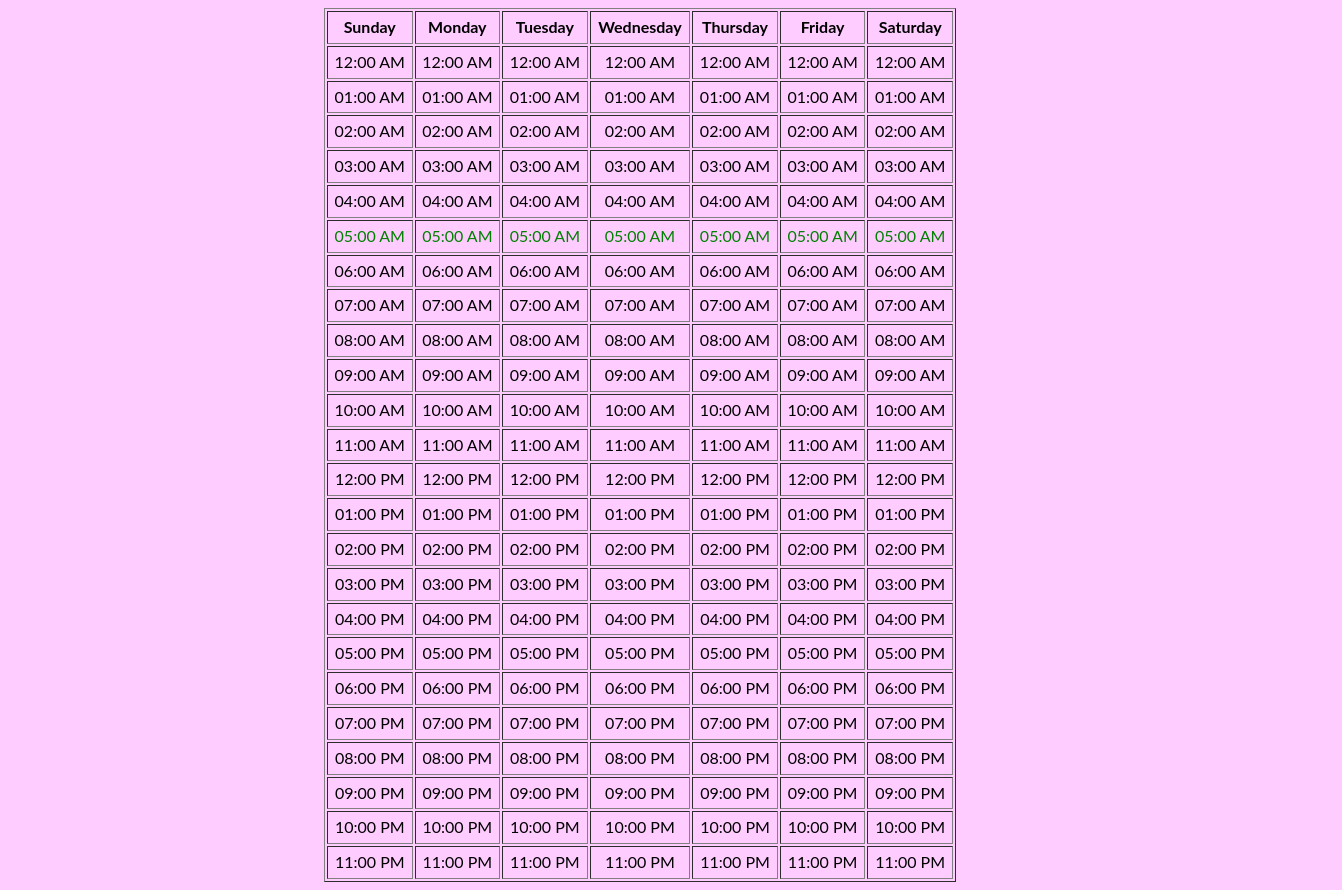
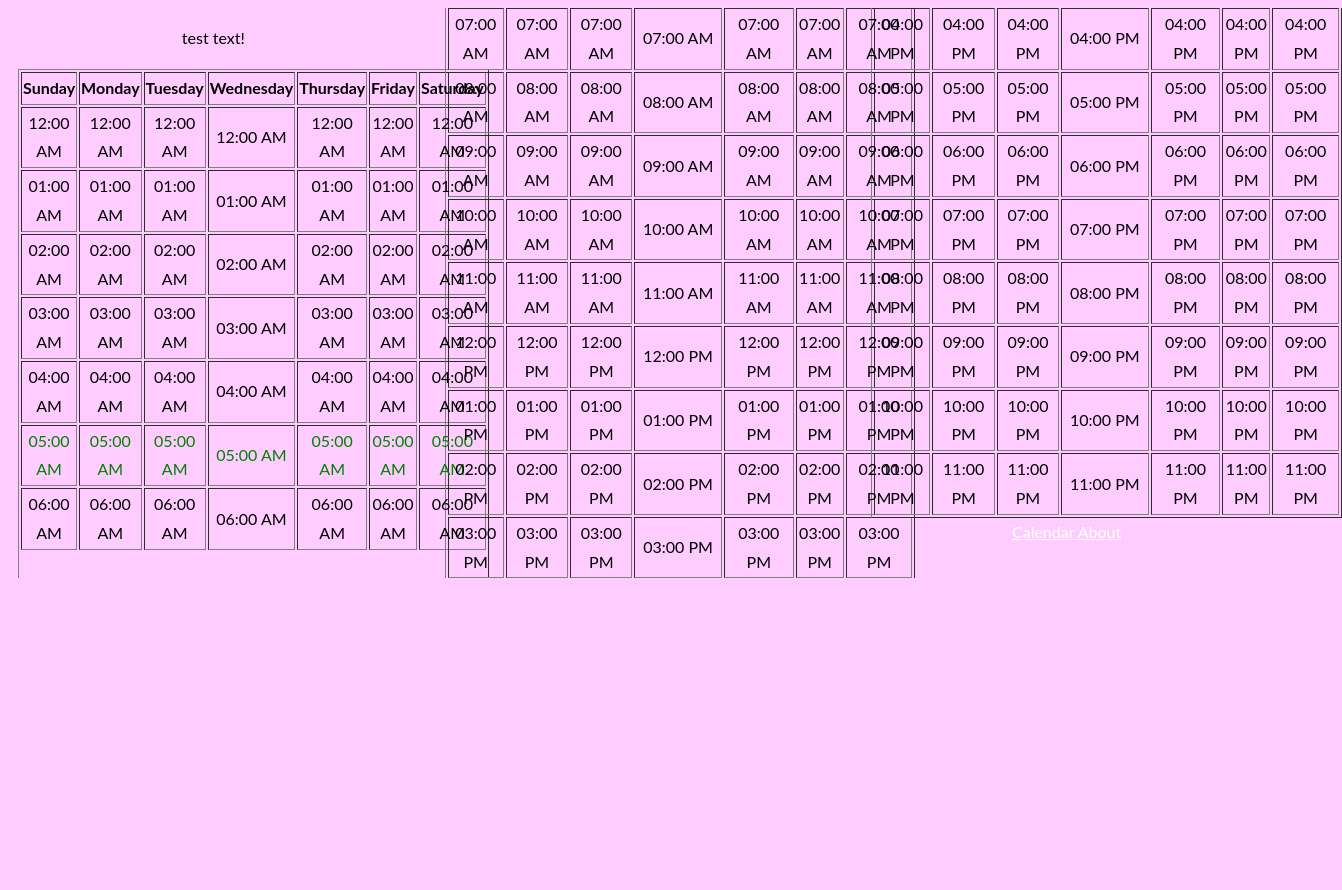
Before and after one commit to glassrocks/pill-pattern, a plain HTML site: page calendar.html in a window 1280 px wide. Shown: the whole page, 1342 px wide, since content can reach past the window. After the commit the page ends 800 px from the top, so only its background shows below. Drawn offline with nearby package versions, Linux system fonts and the light colour scheme.

Commit message:
updated layout/js of website

```diff
--- a/assets/calendar-styles.css
+++ b/assets/calendar-styles.css
@@ -1,16 +1,33 @@
 body, h1 ,h2, h3, h4, h5, h6 {
-  font-family: "Lato", sans-serif;
-  height: 100%;
-  line-height: 1.8;
-  background-color: #ffccff;
+	font-family: "Lato", sans-serif;
+	height: 100%;
+	line-height: 1.8;
+	background-color: #ffccff;
+}
+
+/* Clear floats after the columns */
+.row-overall {
+  content: "";
+  column-count: 3;
+}
+
+
+.column {
+  	text-align: center;
 }
 
 .calendar {
-	margin-left: auto;
-    margin-right: auto;
-    text-align: center;
+	display: table;
+	margin-left: 10px;
+  	margin-right: 10px;
 }
 
 .cal-row-5 {
 	color: green;
 }
+
+.button-group2 {
+	text-align: right;
+	top: 50%;
+	color: white;
+}
--- a/assets/calendar.js
+++ b/assets/calendar.js
@@ -9,7 +9,7 @@ $(document).ready(function(){
   });
   var n, i;
   n = $("tr").length;
-  i = $("cal-column-1").length;
+  i = $(".cal-column-1").length;
   //alert(i)
 });
 
--- a/calendar.html
+++ b/calendar.html
@@ -5,6 +5,11 @@
 		<link rel="stylesheet" href="./assets/calendar-styles.css">
 	</head>
 	<body>
+		<div class="row-overall">
+      <div class="column">
+        <p>test text!</p>
+      </div>
+      <div class="column">
         <table class="calendar" style="width: 50%" border="1">
       			<tr class="cal-heading">
       				<th>Sunday</th>
@@ -232,12 +237,18 @@
         			<td>11:00 PM</td>
       			</tr>
   	      </table>
+        </div>
+        <div class="column" style="color: white">
+          <a href="./calendar.html" button class="button-group2" type="button" >Calendar</button>
+          <a href="http://www.bing.com" button class="button-group2" type="button">About</button>
+        </div>
+    </div>
     <script src="https://ajax.googleapis.com/ajax/libs/jquery/3.3.1/jquery.min.js"></script>
     <script type="text/javascript" src="./assets/moment.js"></script>
     <script type="text/javascript" src="./assets/calendar.js"></script>
     <script>
-      var t = moment().format('h:mm:ss');
-      alert(t);
+      //var t = moment().format('h:mm:ss');
+      //alert(t);
     </script>
   </body>
 </html>
```
Lines whose indentation alone changed are shown as unchanged.
